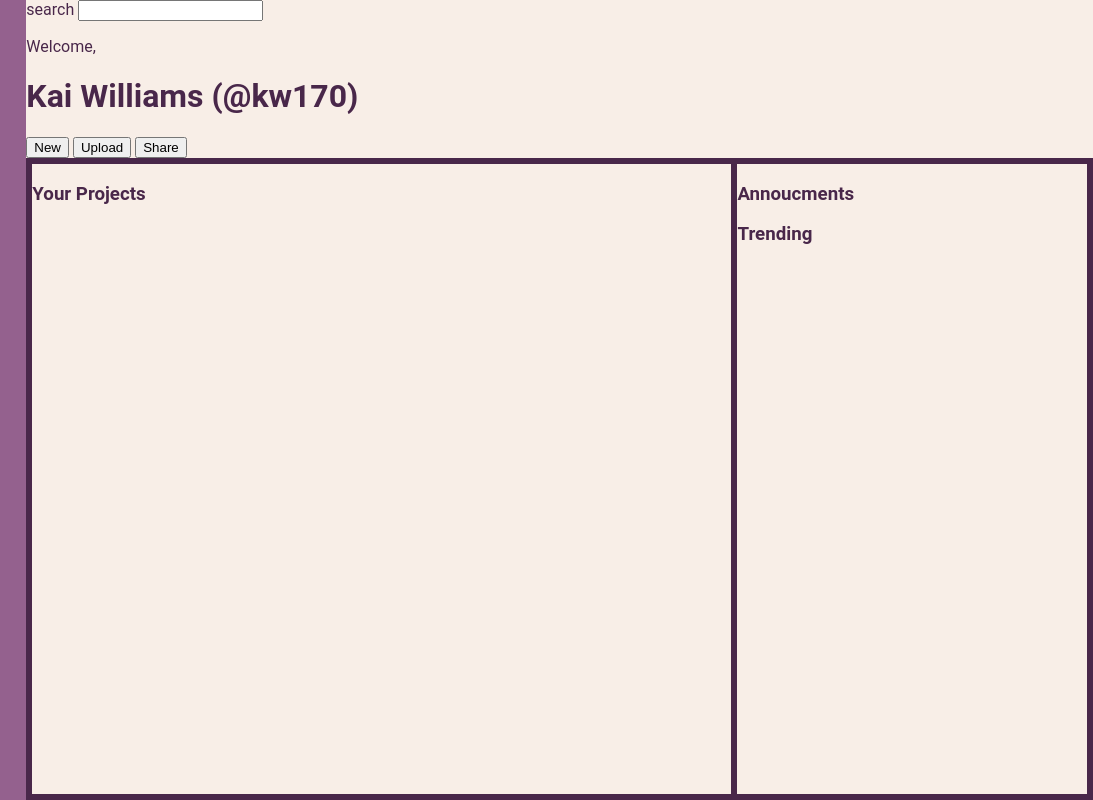
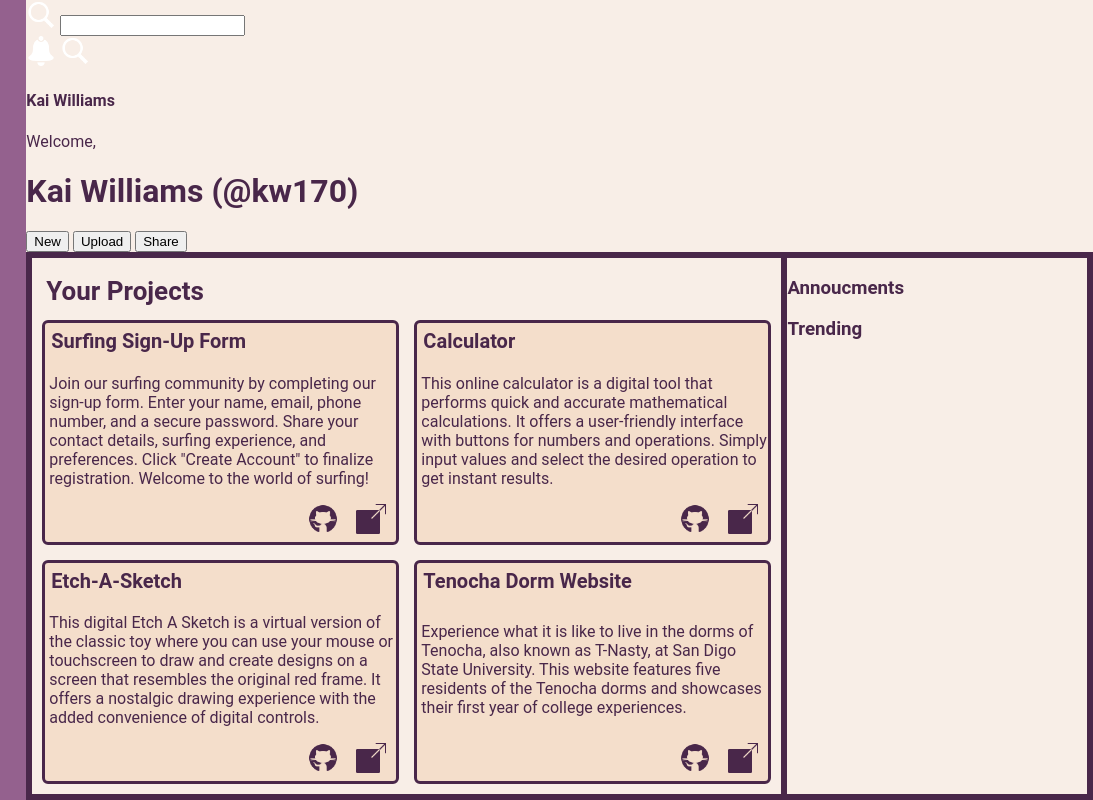
Before and after one commit to kw170/Project_Dashboard, a plain HTML site: page index.html in a window 1280 px wide. Shown: the full height of the page, 187-1280 px from the left. Drawn offline with Linux system fonts and the light colour scheme.

Commit message:
Add project cards

```diff
--- a/index.html
+++ b/index.html
@@ -66,12 +66,16 @@
             <div class="header">
                 <div class="top">
                     <div class="search">
-                        <label for="search">
-                            <span class="material-icons-outlined search-icon">search</span>
-                        </label>
+                        <a href="#"> <img src="./icons/search.png"/> </a>
                         <input type="text">
                     </div>
+                    <div class="notSearch">
+                        <a href="#"> <img src="./icons/bell.png"/> </a>
+                        <a href="#"> <img src="./icons/search.png"/> </a>
+                        <h4>Kai Williams</h3>
+                    </div>
                 </div>
+
                 <div class="bottom">
                     <div class="welcome">
                         <p>Welcome,</p>
@@ -90,10 +94,63 @@
 
                 <div class="projects">
                     <div class="projectTitle">
-                        <h3>Your Projects</h3>
+                        <h3 class="yourProjects">Your Projects</h3>
                     </div>
                     <div class="projectCards">
+                        <div class="creations">
+                            <p class="projectTitle">Surfing Sign-Up Form</p>
 
+                            <p class="projectDescription">
+                                Join our surfing community by completing our sign-up form.
+                                Enter your name, email, phone number, and a secure password. Share your contact
+                                details, surfing experience, and preferences. Click "Create Account" to finalize registration.
+                                Welcome to the world of surfing!
+                            </p>
+
+                            <div class="links">
+                                <a href="https://github.com/kw170/Sign-Up_Form"> <img src="./icons/github.png"/> </a>
+                                <a href="https://kw170.github.io/Sign-Up_Form/"> <img src="./icons/external.png"/> </a>
+                            </div>
+                        </div>
+
+                        <div class="creations">
+                            <p class="projectTitle">Calculator</p>
+
+                            <p class="projectDescription">
+                                This online calculator is a digital tool that performs quick and accurate mathematical calculations.
+                                It offers a user-friendly interface with buttons for numbers and operations. Simply input values and
+                                select the desired operation to get instant results.
+                            </p>
+
+                            <div class="links">
+                                <a href="https://github.com/kw170/Calculator"> <img src="./icons/github.png"/> </a>
+                                <a href="https://kw170.github.io/Calculator/"> <img src="./icons/external.png"/> </a>
+                            </div>
+                        </div>
+                        <div class="creations">
+                            <p class="projectTitle">Etch-A-Sketch</p>
+
+                            <p class="projectDescription">This digital Etch A Sketch is a virtual version of the classic toy where
+                                you can use your mouse or touchscreen to draw and create designs on a screen that resembles the original
+                                red frame. It offers a nostalgic drawing experience with the added convenience of digital controls.</p>
+
+                            <div class="links">
+                                <a href="https://github.com/kw170/Etch-a-Sketch"> <img src="./icons/github.png"/> </a>
+                                <a href="https://kw170.github.io/Etch-a-Sketch/"> <img src="./icons/external.png"/> </a>
+                            </div>
+                        </div>
+                        <div class="creations">
+                            <p class="projectTitle">Tenocha Dorm Website</p>
+
+                            <p class="projectDescription">Experience what it is like to live in the dorms of Tenocha, also known as T-Nasty, at San Digo State University.
+                                This website features five residents of the Tenocha dorms and showcases their first year of college experiences.
+                            </p>
+
+                            <div class="links">
+                                <a href="https://github.com/kw170/landing-page"> <img src="./icons/github.png"/> </a>
+                                <a href="https://kw170.github.io/landing-page/"> <img src="./icons/external.png"/> </a>
+                            </div>
+                        </div>
                     </div>
                 </div>
 
--- a/styles.css
+++ b/styles.css
@@ -72,12 +72,52 @@ img{
     display: flex;
     border: solid;
   }
-
+  .yourProjects{
+    margin: 12px 0px 4px 8px;
+    font-size:26px;
+  }
   .projects {
-    flex: 2;
+    display:flex;
+    flex-direction: column;
+    flex: 2.5;
     border: solid;
   }
+  .projectCards{
+    flex: 1;
+    display: grid;
+    /* border: solid; */
+    grid-template-columns: repeat(auto-fit, minmax(350px, 1fr));
+    gap: 15px;
+    padding:10px;
+  }
+  .creations{
+    display: flex;
+    flex-direction: column;
+    justify-content: space-between;
+    border:solid;
+    background-color: #F4DECB;
+    border-radius: 6px;
+  }
+  .projectTitle{
+    margin:6px 0px 0px 6px;
+    font-weight: bold;
+    font-size:20px;
+  }
+  .projectDescription{
+    /* border:solid; */
+    margin:4px 0px 0px 4px;
+  }
+.links{
+    display:flex;
+    justify-content: flex-end;
+    gap: 18px;
+    margin-right: 10px;
+    margin-bottom: 4px;
+}
 
+
+
+/* Announcement and Trending Column */
   .rightSide {
     flex: 1;
     border: solid;
```
Also changed, not shown: icons/external.png (added), icons/github.png (added).
